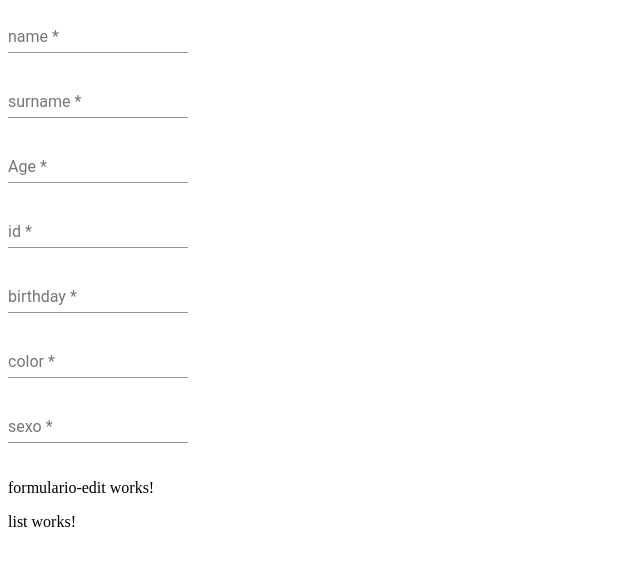
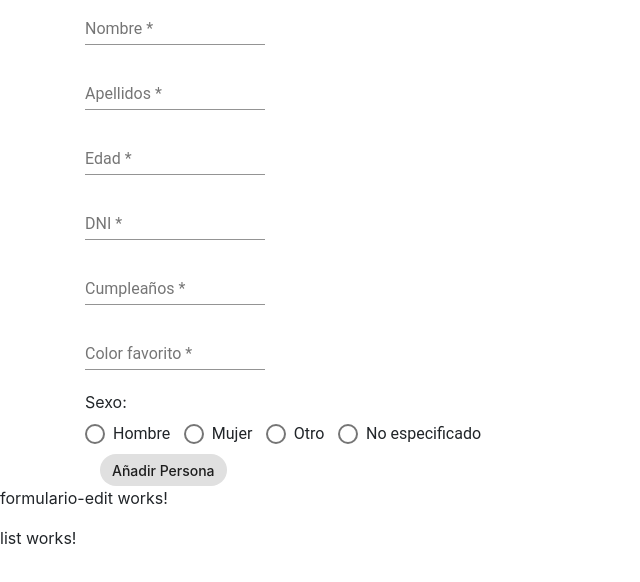
Before and after one commit to vrserrano/PRACTICA5, an Angular app: page / in a window 1280 px wide. Shown: the top 582 px of the page, without its empty margins (0-640 px from the left). Built offline with nearby package versions, Linux system fonts and the light colour scheme.

Commit message:
cambios en formulario

```diff
--- a/src/app/components/formulario-add/formulario-add.component.html
+++ b/src/app/components/formulario-add/formulario-add.component.html
@@ -1,73 +1,83 @@
-<!-- Form -->
-<div class="inner-wrapper">
-    <form (ngSubmit)="submitPersonForm()" #resetPersonForm="ngForm" novalidate>
+<!-- Formulario -->
+<div class="container">
+    <form (ngSubmit)="submitPersonaFormulario()" #resetPersonaFormulario="ngForm" novalidate>
         <mat-card>
-            <div [formGroup]="personForm" class="controlers-wrapper">
+            <div [formGroup]="personaFormulario" class="controlers-wrapper">
                 <!-- Name -->
                 <div>
                     <mat-form-field class="example-full-width">
-                        <input matInput placeholder="name" formControlName="person_name">
-                        <mat-error *ngIf="handleError('person_name', 'required')">
-                            You must provide a <strong>person name</strong>
+                        <input matInput placeholder="Nombre" formControlName="nombre_persona">
+                        <mat-error *ngIf="handleError('nombre_persona', 'required')">
+                            Debe escribir su <strong> nombre</strong>
                         </mat-error>
                     </mat-form-field>
                 </div>
 
-                <!--Surname-->
+                <!--Apellidos-->
                 <div>
                     <mat-form-field class="example-full-width">
-                        <input matInput placeholder="surname" formControlName="person_surname">
-                        <mat-error *ngIf="handleError('person_surname', 'required')">
-                            You must provide a <strong>person surname</strong>
+                        <input matInput placeholder="Apellidos" formControlName="apellidos_persona">
+                        <mat-error *ngIf="handleError('apellidos_persona', 'required')">
+                            Debe escribir sus <strong>apellidos</strong>
                         </mat-error>
                     </mat-form-field>
                 </div>
                 <!--Age-->
                 <div>
                     <mat-form-field class="example-full-width">
-                        <input matInput placeholder="Age" formControlName="person_age">
-                        <mat-error *ngIf="handleError('person_age', 'required')">
-                            You must provide a <strong>person age</strong>
+                        <input matInput placeholder="Edad" formControlName="edad_persona">
+                        <mat-error *ngIf="handleError('edad_persona', 'required')">
+                            Debe introducir su <strong> edad </strong>
                         </mat-error>
                     </mat-form-field>
                 </div>
                 <!--dni-->
                 <div>
                     <mat-form-field class="example-full-width">
-                        <input matInput placeholder="id" formControlName="person_id">
-                        <mat-error *ngIf="handleError('person_id', 'required')">
-                            You must provide a <strong>person id</strong>
+                        <input matInput placeholder="DNI" formControlName="dni_persona">
+                        <mat-error *ngIf="handleError('dni_persona', 'required')">
+                            Debe introducir su <strong> dni. </strong>
                         </mat-error>
                     </mat-form-field>
                 </div>
                 <!--Cumpleaños-->
                 <div>
                     <mat-form-field class="example-full-width">
-                        <input matInput placeholder="birthday" formControlName="person_birthday">
-                        <mat-error *ngIf="handleError('person_birthday', 'required')">
-                            You must provide a <strong>person birthday</strong>
+                        <input matInput placeholder="Cumpleaños" formControlName="cumpleaños_persona">
+                        <mat-error *ngIf="handleError('cumpleaños_persona', 'required')">
+                            Introduzca su fecha de <strong> cumpleaños </strong>
                         </mat-error>
                     </mat-form-field>
                 </div>
                 <!--Color-->
                 <div>
                     <mat-form-field class="example-full-width">
-                        <input matInput placeholder="color" formControlName="person_color">
-                        <mat-error *ngIf="handleError('person_color', 'required')">
-                            You must provide a <strong>person color</strong>
+                        <input matInput placeholder="Color favorito" formControlName="color_persona">
+                        <mat-error *ngIf="handleError('color_persona', 'required')">
+                            Debe introducir su <strong> color favorito</strong>
                         </mat-error>
                     </mat-form-field>
                 </div>
                 <!--Sexo-->
                 <div>
-                    <mat-form-field class="example-full-width">
-                        <input matInput placeholder="sexo" formControlName="person_sexo">
-                        <mat-error *ngIf="handleError('person_sexo', 'required')">
-                            You must provide a <strong>person sexo</strong>
-                        </mat-error>
-                    </mat-form-field>
+
+                    <label>Sexo: </label>
+                    <br>
+                    <mat-radio-group >
+                        <mat-radio-button value="Hombre">Hombre</mat-radio-button> &nbsp;
+                        <mat-radio-button value="Mujer">Mujer</mat-radio-button> &nbsp;
+                        <mat-radio-button value="Otro">Otro</mat-radio-button> &nbsp;
+                        <mat-radio-button value="No especificado">No especificado</mat-radio-button> &nbsp;
+                    </mat-radio-group>
                 </div>
             </div>
         </mat-card>
+
+        <!--boton añadir persona-->
+        <div class= "container">
+        <mat-chip-list aria-label="person selection">
+            <mat-chip>Añadir Persona</mat-chip>
+        </mat-chip-list>
+    </div>
     </form>
 </div>
--- a/src/app/components/formulario-add/formulario-add.component.ts
+++ b/src/app/components/formulario-add/formulario-add.component.ts
@@ -4,7 +4,7 @@ import { Router } from '@angular/router';
 import { COMMA, ENTER } from '@angular/cdk/keycodes';
 
 export interface Subject {
-  personName: string;
+  personaNombre: string;
 }
 
 @Component({
@@ -20,7 +20,7 @@ export class FormularioAddComponent implements OnInit {
   @ViewChild('chipList', { static: true }) chipList;
   @ViewChild('resetStudentForm', { static: true }) myNgForm;
   readonly separatorKeysCodes: number[] = [ENTER, COMMA];
-  personForm: FormGroup;
+  personaFormulario: FormGroup;
   subjectArray: Subject[] = [];
 
   ngOnInit() {
@@ -35,20 +35,20 @@ export class FormularioAddComponent implements OnInit {
 
   /* Reactive book form */
   submitForm() {
-    this.personForm = this.fb.group({
-      person_name: ['', [Validators.required]],
-      person_surname: ['', [Validators.required]],
-      person_age: ['', [Validators.required]],
-      person_id: ['', [Validators.required]],
-      person_birthday: ['', [Validators.required]],
-      person_color: ['', [Validators.required]],
-      person_sexo: ['', [Validators.required]]
+    this.personaFormulario = this.fb.group({
+      nombre_persona: ['', [Validators.required]],
+      apellidos_persona: ['', [Validators.required]],
+      edad_persona: ['', [Validators.required]],
+      dni_persona: ['', [Validators.required]],
+      cumpleaños_persona: ['', [Validators.required]],
+      color_persona: ['', [Validators.required]],
+      sexo_persona: ['', [Validators.required]]
 
     })
 
   }
   public handleError = (controlName: string, errorName: string) => {
-    return this.personForm.controls[controlName].hasError(errorName);
+    return this.personaFormulario.controls[controlName].hasError(errorName);
   }
 
 
--- a/src/index.html
+++ b/src/index.html
@@ -1,13 +1,19 @@
 <!doctype html>
 <html lang="en">
+
 <head>
   <meta charset="utf-8">
   <title>Practica5</title>
   <base href="/">
   <meta name="viewport" content="width=device-width, initial-scale=1">
   <link rel="icon" type="image/x-icon" href="favicon.ico">
+
+  <link rel="stylesheet" href="https://maxcdn.bootstrapcdn.com/bootstrap/4.0.0/css/bootstrap.min.css"
+    integrity="sha384-Gn5384xqQ1aoWXA+058RXPxPg6fy4IWvTNh0E263XmFcJlSAwiGgFAW/dAiS6JXm" crossorigin="anonymous">
 </head>
+
 <body>
   <app-root></app-root>
 </body>
+
 </html>
```
Also changed, not shown: 1 other file (tests, documents, lock files or other folders).
